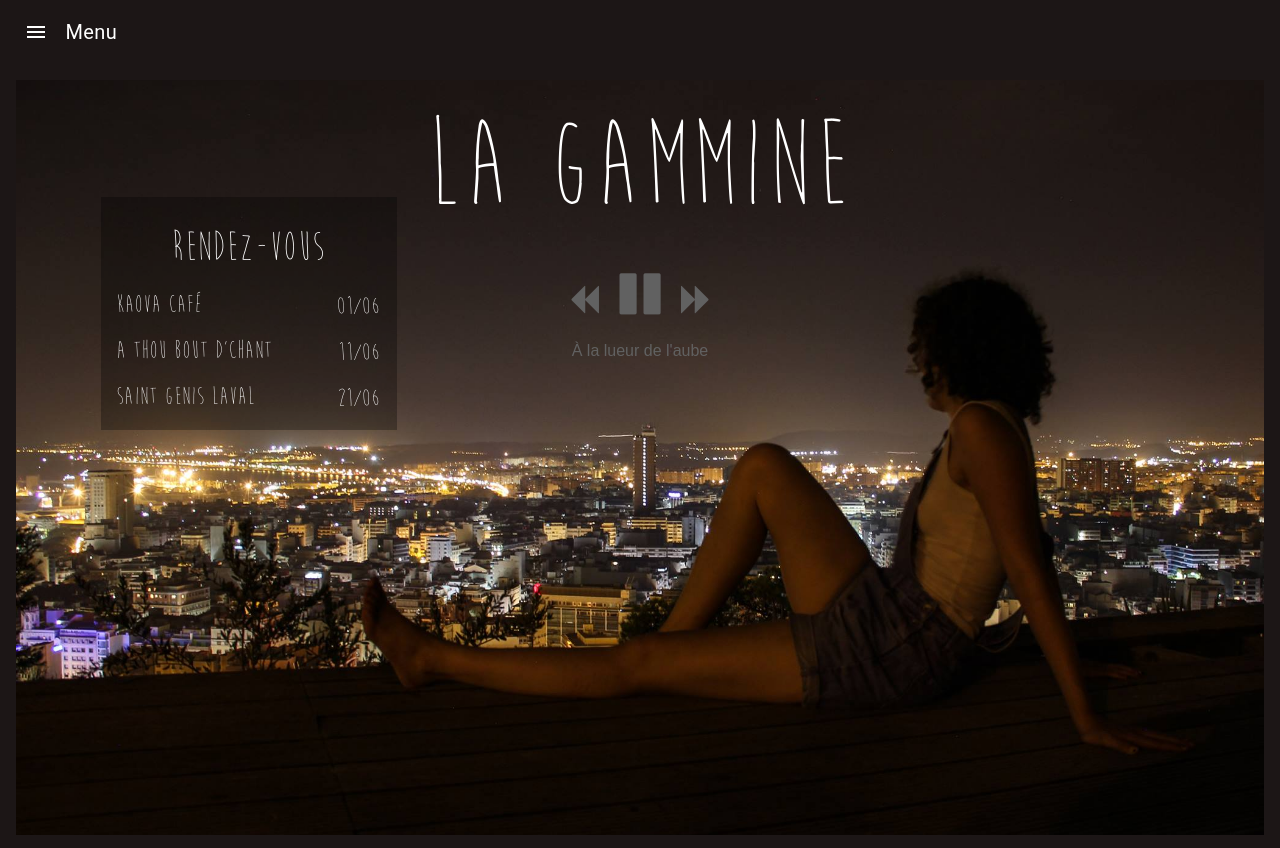
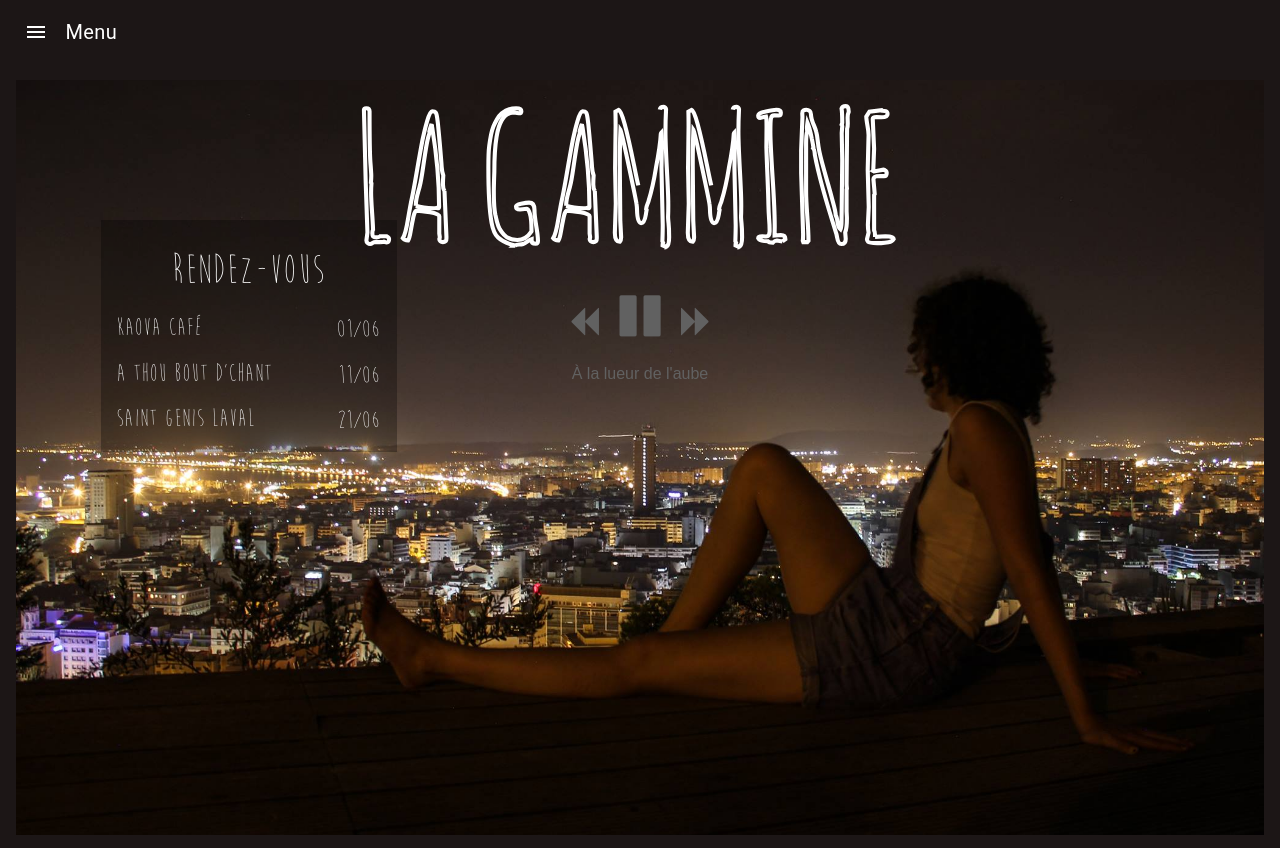
Before and after one commit to YannigSmagghe/LaGammine, a PHP site: page / in a window 1280 px wide. Run offline with PHP 8.4, Linux system fonts and the light colour scheme; some libraries are stand-ins or nearby versions.

Commit message:
text animé

```diff
--- a/app/index.html
+++ b/app/index.html
@@ -112,7 +112,86 @@
       <div class="mdl-cell mdl-cell--12-col main-container">
         <section class="section-accueil">
           <div class="mdl-layout-title main-title">
-            LA GAMMINE
+            <div class="svg-container">
+              <svg id="svg-canvas" version="1.1" viewBox="80 30 60 55" width="740" height="150">
+                <path class="titleSvg" fill-opacity="0" stroke="#FFF" stroke-width="1.5"
+                      d="m 14.871094,82.101251 -2,-0.0625 q -0.34375,0 -0.875,0.375 -0.53125,0.40625 -0.96875,0.40625 -0.4375,0 -0.90625,-0.40625 -0.4375002,-0.40625 -0.4375002,-0.9375 l 0.3750002,-2.90625 -0.6250002,-18.15625 -0.65625,-26.75 q 0,-0.65625 0.84375,-0.65625 1.2187502,0 1.2187502,1.15625 0,14.78125 0.3125,18.75 0.3125,3.9375 0.3125,4.875 0,0.9375 -0.125,2.5 l 0.1875,0.25 q -0.125,1.6875 -0.125,3.4375 0,1.71875 0.3125,6.625 0.34375,4.90625 0.40625,6.96875 -0.25,0.375 -0.25,1.28125 0,0.90625 0.28125,1.21875 0.3125,0.3125 1.28125,0.3125 0.96875,0 1.3125,-0.40625 h 2.375 q 0.875,0.4375 0.875,1 0,1.25 -0.875,1.25 -0.21875,0 -0.96875,-0.25 -0.3125,0.125 -1.28125,0.125 z"
+
+                />
+                <path class="titleSvg" fill-opacity="0" stroke="#FFF" stroke-width="1.5"
+                      d="m 38.308594,63.351251 0.71875,16.6875 v 0.6875 q 0,0.75 -0.1875,0.9375 -0.5,0.4375 -1.09375,0.4375 -0.59375,0 -0.96875,-0.3125 -0.375,-0.3125 -0.375,-0.78125 0.1875,-0.375 0.1875,-0.75 l -0.1875,-1.28125 v -6.34375 q 0,-0.84375 -3.375,-1.4375 -3.375,-0.625 -5,-0.625 -0.625,0 -1.125,2.34375 -0.5,2.3125 -0.96875,5.09375 -0.46875,2.78125 -0.9375,3.46875 -1.5,0 -1.96875,-0.78125 1,-1.4375 1.90625,-7 0.9375,-5.5625 1.5,-8.0625 0.5625,-2.53125 2,-10.9375 1.46875,-8.40625 1.96875,-10.75 0.53125,-2.375 0.8125,-3.5 0.28125,-1.125 0.71875,-2.65625 1.03125,-3.6875 1.84375,-3.6875 1,0 1.3125,0.46875 0.34375,0.4375 0.5625,2.125 0.25,1.65625 0.46875,4.25 0.25,2.5625 0.4375,4.71875 0.59375,6.75 0.71875,8.875 0.15625,2.125 0.59375,3.0625 -0.125,1.9375 -0.125,3.34375 0,1.375 0.5625,2.40625 z m -10.5,5.4375 q 2.6875,0.90625 6.46875,0.90625 0.78125,0 1.15625,-0.125 l 0.3125,0.125 q 0.59375,0 0.59375,-0.59375 0,-13.375 -2.5,-28.84375 -0.03125,-0.1875 -0.15625,-0.6875 -0.09375,-0.5 -0.09375,-0.78125 -0.78125,2.21875 -0.84375,2.8125 l 0.1875,0.375 q -0.21875,0.21875 -0.71875,2.21875 -0.5,1.96875 -1.40625,8.1875 -0.875,6.1875 -1.28125,7.96875 -0.375,1.75 -0.8125,3.1875 -0.90625,3.1875 -0.90625,4.875 z"
+
+                />
+                <path class="titleSvg" fill-opacity="0" stroke="#FFF" stroke-width="1.5"
+                      d="m 69.308594,67.632501 q 2,0 2,2.6875 0,1.90625 0.625,5.71875 0.65625,3.78125 0.65625,5.6875 0,1 -0.84375,1 -1.53125,0 -1.53125,-1.40625 0,-0.03125 0.03125,-0.15625 0.03125,-0.125 0.03125,-0.15625 -0.625,0.1875 -1.625,0.90625 -1,0.71875 -1.5,0.875 -0.5,0.15625 -1.53125,0.21875 -1,0.0625 -1.46875,0.375 h 0.125 q -4.21875,-0.9375 -6.3125,-2.9375 -1.6875,-1.59375 -2.375,-5.40625 -1.1875,-6.34375 -1.1875,-20.34375 0,-5.5 0.3125,-7.8125 0.3125,-2.3125 0.65625,-4.0625 0.375,-1.78125 0.875,-3.0625 0.53125,-1.3125 1.3125,-2.65625 0.78125,-1.34375 1.75,-2.1875 2.1875,-1.90625 5.28125,-1.90625 1.90625,0 1.90625,1.09375 0,0.78125 -0.9375,0.78125 l -1.8125,-0.34375 q -4.90625,0 -6.34375,8.96875 -0.8125,4.875 -0.8125,12.75 -0.1875,5.0625 -0.1875,7.03125 0,1.9375 0.03125,3.03125 0.03125,1.0625 0.125,2.6875 0.125,1.625 0.375,2.9375 0.28125,1.28125 0.65625,2.78125 0.375,1.5 1,2.625 0.65625,1.09375 1.5,2.03125 1.75,1.9375 4.90625,1.9375 3.15625,0 5.21875,-3.1875 0,-4.78125 -0.59375,-6.5 -0.5625,-1.75 -1.0625,-1.75 l -2.5625,0.25 q -1.46875,0 -1.46875,-1.09375 0,-0.59375 1.875,-1 1.90625,-0.40625 2.90625,-0.40625 z"
+
+                />
+                <path class="titleSvg" fill-opacity="0" stroke="#FFF" stroke-width="1.5"
+                      d="m 93.433594,63.351251 0.71875,16.6875 v 0.6875 q 0,0.75 -0.1875,0.9375 -0.5,0.4375 -1.09375,0.4375 -0.59375,0 -0.96875,-0.3125 -0.375,-0.3125 -0.375,-0.78125 0.1875,-0.375 0.1875,-0.75 l -0.1875,-1.28125 v -6.34375 q 0,-0.84375 -3.375,-1.4375 -3.375,-0.625 -5,-0.625 -0.625,0 -1.125,2.34375 -0.5,2.3125 -0.96875,5.09375 -0.46875,2.78125 -0.9375,3.46875 -1.5,0 -1.96875,-0.78125 1,-1.4375 1.90625,-7 0.9375,-5.5625 1.5,-8.0625 0.5625,-2.53125 2,-10.9375 1.46875,-8.40625 1.96875,-10.75 0.53125,-2.375 0.8125,-3.5 0.28125,-1.125 0.71875,-2.65625 1.03125,-3.6875 1.84375,-3.6875 1,0 1.3125,0.46875 0.34375,0.4375 0.5625,2.125 0.25,1.65625 0.46875,4.25 0.25,2.5625 0.4375,4.71875 0.59375,6.75 0.71875,8.875 0.15625,2.125 0.59375,3.0625 -0.125,1.9375 -0.125,3.34375 0,1.375 0.5625,2.40625 z m -10.5,5.4375 q 2.6875,0.90625 6.46875,0.90625 0.78125,0 1.15625,-0.125 l 0.3125,0.125 q 0.59375,0 0.59375,-0.59375 0,-13.375 -2.5,-28.84375 -0.03125,-0.1875 -0.15625,-0.6875 -0.09375,-0.5 -0.09375,-0.78125 -0.78125,2.21875 -0.84375,2.8125 l 0.1875,0.375 q -0.21875,0.21875 -0.71875,2.21875 -0.5,1.96875 -1.40625,8.1875 -0.875,6.1875 -1.28125,7.96875 -0.375,1.75 -0.8125,3.1875 -0.90625,3.1875 -0.90625,4.875 z"
+
+                />
+                <path class="titleSvg" fill-opacity="0" stroke="#FFF" stroke-width="1.5"
+                      d="m 117.24609,33.538751 q 0.1875,-1.03125 1.53125,-1.03125 0.21875,0 0.5,0.3125 0.28125,0.3125 0.28125,0.5625 -0.21875,4.28125 -0.21875,8.21875 0,3.9375 0.5,13.59375 0.53125,9.65625 0.53125,12.96875 0,3.3125 -0.0625,4.125 -0.0625,0.78125 0.15625,2.8125 0.21875,2.03125 0.21875,5.125 0,3.09375 -0.9375,3.53125 v -0.1875 l -0.25,0.25 -1.21875,-0.5 v -0.1875 q 0,-0.40625 0.1875,-0.78125 l -0.25,-0.5625 q 0.125,-3.8125 0.125,-5.84375 l -0.46875,-21.03125 0.125,-7.1875 q 0,-1.09375 -0.125,-3.0625 -0.0937,-1.96875 -0.125,-2.625 -0.125,0.125 -0.125,0.4375 -0.1875,4.15625 -1.8125,12.625 -1.03125,6.53125 -2.65625,11.90625 -0.0937,0.34375 -0.34375,0.9375 -0.5625,1.34375 -0.5625,2.0625 l 0.1875,0.3125 q -0.0625,0.21875 -0.28125,1.65625 -0.5,3.15625 -1.75,3.15625 -1.40625,0 -1.5,-4.96875 0,-0.8125 -0.1875,-2.09375 -0.15625,-1.3125 -2.84375,-13.9375 -2.65625,-12.65625 -3.03125,-13.1875 -0.25,5.78125 -0.25,12.9375 l 0.1875,20.34375 0.3125,6.09375 q 0,1.15625 -0.5,1.65625 -1.8125,0 -1.8125,-3.34375 l 0.34375,-10.6875 -0.25,-12.96875 0.1875,-15.1875 q 0,-3.65625 -0.0625,-5.5 l 1.21875,-0.6875 q 1.5,0.1875 5.625,20.46875 0.84375,4.25 1.3125,6.28125 0.46875,2.03125 0.65625,2.90625 0.1875,0.84375 0.40625,2.03125 0.5,2.40625 0.5,3.5 0.375,-0.96875 1.21875,-5.28125 l 0.90625,-4.5 q 0.375,-1.8125 1.71875,-9.1875 1.375,-7.40625 1.8125,-9.4375 0.90625,-4.15625 1,-6.53125 z m -11.96875,17 h 0.0625 z"
+
+                />
+                <path class="titleSvg" fill-opacity="0" stroke="#FFF" stroke-width="1.5"
+                      d="m 143.99609,33.538751 q 0.1875,-1.03125 1.53125,-1.03125 0.21875,0 0.5,0.3125 0.28125,0.3125 0.28125,0.5625 -0.21875,4.28125 -0.21875,8.21875 0,3.9375 0.5,13.59375 0.53125,9.65625 0.53125,12.96875 0,3.3125 -0.0625,4.125 -0.0625,0.78125 0.15625,2.8125 0.21875,2.03125 0.21875,5.125 0,3.09375 -0.9375,3.53125 v -0.1875 l -0.25,0.25 -1.21875,-0.5 v -0.1875 q 0,-0.40625 0.1875,-0.78125 l -0.25,-0.5625 q 0.125,-3.8125 0.125,-5.84375 l -0.46875,-21.03125 0.125,-7.1875 q 0,-1.09375 -0.125,-3.0625 -0.0937,-1.96875 -0.125,-2.625 -0.125,0.125 -0.125,0.4375 -0.1875,4.15625 -1.8125,12.625 -1.03125,6.53125 -2.65625,11.90625 -0.0937,0.34375 -0.34375,0.9375 -0.5625,1.34375 -0.5625,2.0625 l 0.1875,0.3125 q -0.0625,0.21875 -0.28125,1.65625 -0.5,3.15625 -1.75,3.15625 -1.40625,0 -1.5,-4.96875 0,-0.8125 -0.1875,-2.09375 -0.15625,-1.3125 -2.84375,-13.9375 -2.65625,-12.65625 -3.03125,-13.1875 -0.25,5.78125 -0.25,12.9375 l 0.1875,20.34375 0.3125,6.09375 q 0,1.15625 -0.5,1.65625 -1.8125,0 -1.8125,-3.34375 l 0.34375,-10.6875 -0.25,-12.96875 0.1875,-15.1875 q 0,-3.65625 -0.0625,-5.5 l 1.21875,-0.6875 q 1.5,0.1875 5.625,20.46875 0.84375,4.25 1.3125,6.28125 0.46875,2.03125 0.65625,2.90625 0.1875,0.84375 0.40625,2.03125 0.5,2.40625 0.5,3.5 0.375,-0.96875 1.21875,-5.28125 l 0.90625,-4.5 q 0.375,-1.8125 1.71875,-9.1875 1.375,-7.40625 1.8125,-9.4375 0.90625,-4.15625 1,-6.53125 z m -11.96875,17 h 0.0625 z"
+
+                />
+                <path class="titleSvg" fill-opacity="0" stroke="#FFF" stroke-width="1.5"
+                      d="m 162.21484,81.851251 -2.03125,-0.3125 q -0.71875,0 -1.46875,0.75 -1.4375,0 -1.8125,-0.5 h -0.15625 q -2.9375,0 -3.40625,-1.09375 0,-0.71875 1.46875,-0.71875 l 1.40625,0.0625 q 1.28125,0 1.3125,-1.84375 0.0312,-1.84375 -0.1875,-4.5 -0.1875,-2.65625 -0.25,-5.28125 -0.0312,-2.625 -0.34375,-10.21875 -0.3125,-7.59375 -0.40625,-10.90625 l 0.0625,-7.5 q 0,-3.09375 -0.1875,-3.71875 l -2.1875,0.46875 q -0.6875,0 -0.6875,-0.875 0,-0.90625 2.8125,-1.46875 2.8125,-0.59375 3.8125,-0.59375 1.6875,0 1.6875,1.0625 0,1.03125 -0.78125,1.03125 l -1.53125,-0.0625 q -1.09375,0 -1.3125,1.03125 -0.21875,0.84375 -0.21875,4.96875 0,4.125 0.78125,16.34375 0.8125,12.21875 0.8125,18.375 l -0.0625,3.3125 2.3125,-0.1875 q 1.65625,0 1.65625,1.59375 z"
+
+                />
+                <path class="titleSvg" fill-opacity="0" stroke="#FFF" stroke-width="1.5"
+                      d="m 185.24609,78.632501 0.1875,2.3125 q 0,1.875 -1.625,1.875 -1.125,0 -1.53125,-2.40625 -0.21875,-1.125 -0.25,-1.25 -6.25,-19.71875 -7.875,-28.8125 -0.0625,-0.28125 -0.0937,-0.875 -0.0625,-1.28125 -0.59375,-1.8125 l 0.125,-0.3125 q -0.40625,-2.375 -0.625,-3.28125 -0.1875,-0.9375 -0.4375,-2.09375 -0.4375,-2.03125 -1.125,-3.65625 -0.1875,1.3125 -0.1875,2 0,0.6875 0.125,1.0625 -0.4375,1.5 -0.4375,4.4375 v 17.53125 q 0,3.0625 0.4375,9.125 0.4375,6.0625 0.4375,9.125 l -0.4375,0.5 h -1.46875 l -0.1875,-0.5 q 0.125,-0.5 0.125,-2.5625 l -0.71875,-22.28125 v -8.375 l 0.46875,-12.09375 -0.0625,-1.34375 q 0,-0.8125 0.40625,-1.0625 0.4375,-0.28125 1.09375,-0.28125 0.6875,0 1.1875,0.40625 0.5,0.375 0.5,1.21875 0,0.84375 0.28125,1.84375 0.28125,1 0.8125,2.25 0.53125,1.21875 0.8125,2.25 0.3125,1 0.5625,3.25 0.25,2.21875 0.59375,3.9375 0.34375,1.71875 1.125,4.625 0.78125,2.90625 1.78125,6.4375 1.03125,3.53125 1.3125,4.65625 0.28125,1.09375 0.75,2.8125 1,3.5625 1.0625,5.03125 0.4375,0.65625 0.65625,2.53125 0.25,1.875 1.0625,2.5625 0.40625,-0.90625 0.40625,-3.0625 l 0.25,-22.28125 -0.1875,-9.90625 0.1875,-2.4375 q 0,-0.6875 -0.1875,-0.8125 l 0.1875,-0.53125 q 0,-3.9375 -0.25,-5.25 0.25,-0.875 1.59375,-0.875 1.03125,0 1.03125,2.09375 -0.40625,0.8125 -0.40625,2.125 l 0.0625,2.15625 q 0,1.375 -0.25,1.9375 l -0.1875,20.21875 q 0,0.59375 0.125,1.71875 l -0.125,0.28125 v 8.0625 l 0.125,2.40625 q 0,3.8125 -0.625,5.25 z"
+
+                />
+                <path class="titleSvg" fill-opacity="0" stroke="#FFF" stroke-width="1.5"
+                      d="m 196.18359,80.195001 3.84375,-0.21875 q 3,0 3,1.03125 -0.53125,0.9375 -1.90625,1.1875 -1.375,0.28125 -2.65625,0.28125 h -1.5 q -2.875,0 -3.3125,-0.4375 -0.4375,-0.46875 -0.4375,-0.96875 l 0.59375,-2.375 v -0.125 q -0.25,-1.28125 -0.25,-2.8125 l 0.3125,-6.53125 -0.375,-13.6875 0.3125,-12.71875 q 0,-1.15625 -0.40625,-3.40625 -0.40625,-2.28125 -0.4375,-3.34375 l 1.15625,-1.78125 4.46875,-0.5625 0.21875,0.1875 q 1.5,0 1.71875,0.40625 0.25,0.375 0.25,0.8125 0,1.21875 -2.3125,1.21875 l -1.71875,-0.125 q -1.40625,0 -1.40625,0.75 l 0.5,10.875 -0.3125,8 -0.125,0.125 0.375,0.21875 3.53125,-0.65625 q 0.34375,0 0.75,0.375 0.40625,0.34375 0.40625,0.71875 0,1.28125 -0.96875,1.28125 l -1.46875,-0.0625 q -2.4375,0 -2.4375,1.21875 l 0.46875,5.375 -0.21875,0.375 v 13 q 0.34375,0.40625 0.34375,1.78125 z"
+
+                />
+              </svg>
+            </div>
+
+            <style>
+              .titleSvg{
+                /*position: absolute;*/
+                /*top: 0;*/
+                /*left: 0;*/
+                stroke-dasharray: 500;
+                stroke-dashoffset: 500;
+                animation: draw 15s linear forwards;
+                -webkit-animation: draw 15s linear forwards;
+                -moz-animation: draw 15s linear forwards;
+                -o-animation: draw 15s linear forwards;
+                font-weight: bold;
+                font-family: Amatic SC;
+                -inkscape-font-specification: Amatic SC Bold "
+              }
+              @keyframes draw {
+                to {
+                  stroke-dashoffset: 0;
+                }
+              }
+
+              @-webkit-keyframes draw {
+                to {
+                  stroke-dashoffset: 0;
+                }
+              }
+
+              @-moz-keyframes draw {
+                to {
+                  stroke-dashoffset: 0;
+                }
+              }
+
+              @-o-keyframes draw {
+                to {
+                  stroke-dashoffset: 0;
+                }
+              }
+            </style>
           </div>
           <div class="audio-controls mdl-cell mdl-cell--12-col">
             <div>
--- a/app/styles/main.css
+++ b/app/styles/main.css
@@ -416,3 +416,8 @@
   font-family: moonflower;
   font-size: 15vh;
 }
+
+/* Animated title*/
+#svg-canvas{
+  /*background-color: #777788;*/
+}
```
